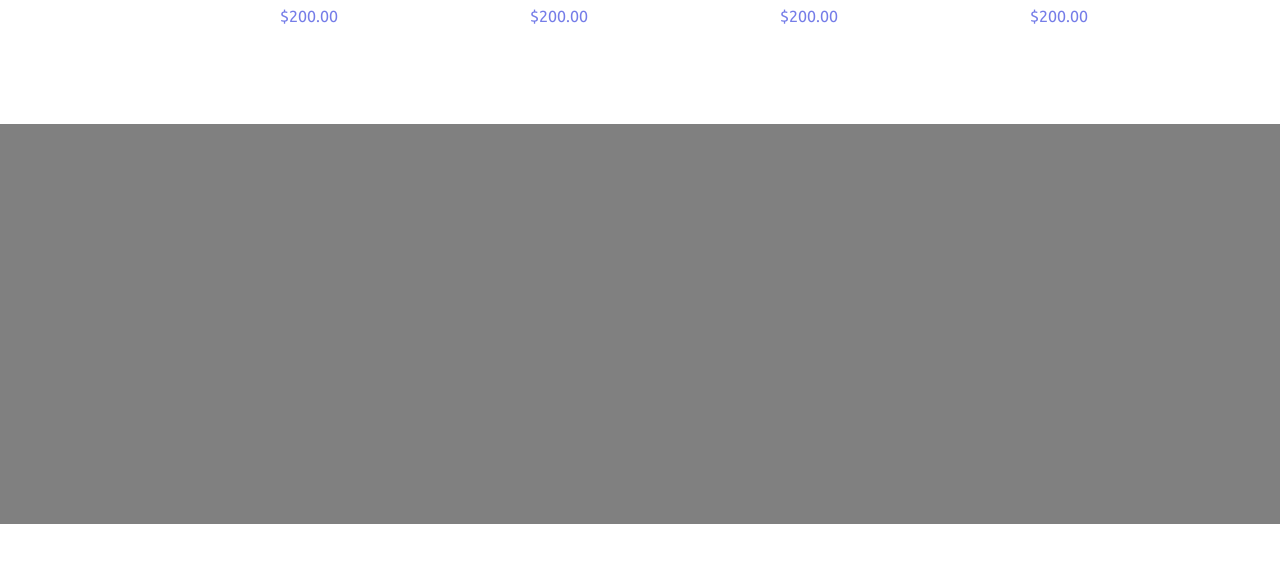
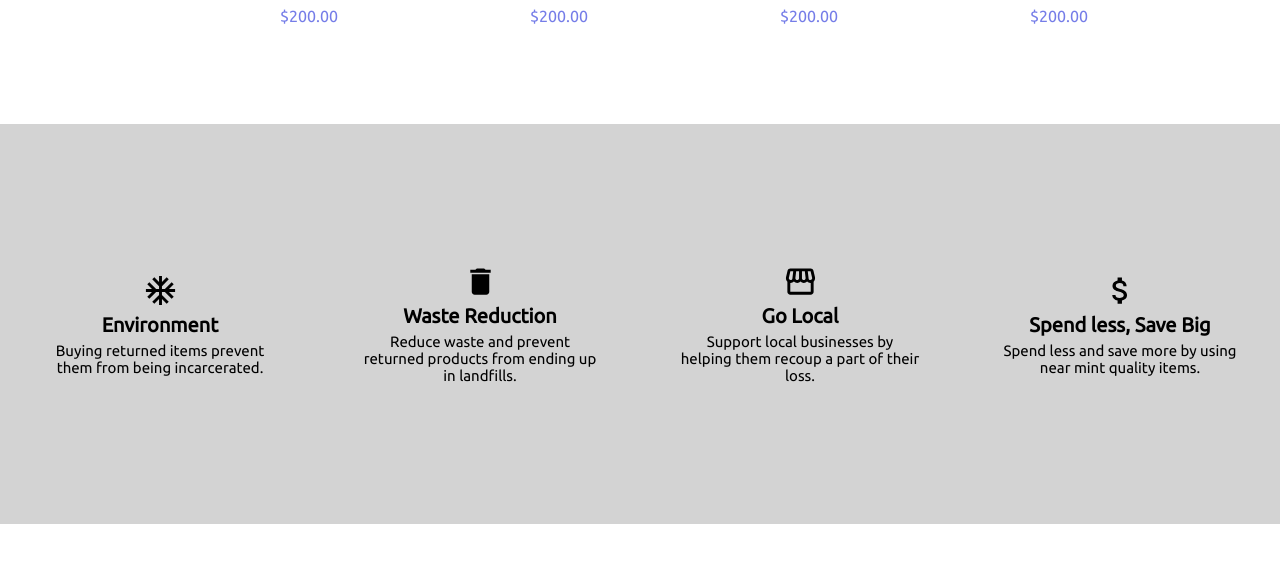
Before and after one commit to computer-geek64/smallfund, a React (Create React App) app in the folder frontend/: page / in a window 1280 px wide. Shown: the part 1380-1946 px from the top of the page. Built offline with nearby package versions, Linux system fonts and the light colour scheme.

Commit message:
Added filler section

```diff
--- a/frontend/src/App.css
+++ b/frontend/src/App.css
@@ -88,7 +88,28 @@
 /* Filler */
 .filler {
   height: 50vh;
-  background-color: grey;
+  background-color: #d3d3d3;
+  display: flex;
+}
+
+.advantage-card {
+  height: 100%;
+  min-width: 25%;
+  display: flex;
+  align-items: center;
+  justify-content: center;
+  flex-direction: column;
+}
+
+.advantage-text {
+  padding: 5px 0;
+  font-weight: 600;
+  font-size: 20px;
+}
+
+.advantage-disc {
+  font-size: 15px;
+  max-width: 75%;
 }
 
 /* AllProducts */
--- a/frontend/src/App.js
+++ b/frontend/src/App.js
@@ -11,6 +11,7 @@ import {
 import './App.css';
 import Products from './components/Products';
 import AllProducts from './components/AllProducts';
+import AdvantageCards from './components/AdvantageCards';
 
 const darkTheme = createTheme({
   palette: {
@@ -30,7 +31,7 @@ function App() {
             <Route exact path="/">
               <Home/>
               <Products/>
-              <div className="filler"></div>
+              <AdvantageCards/>
               <AllProducts/>
             </Route>
 
--- /dev/null
+++ b/frontend/src/components/AdvantageCards.jsx
@@ -0,0 +1,44 @@
+import AcUnitIcon from '@mui/icons-material/AcUnit';
+import DeleteIcon from '@mui/icons-material/Delete';
+import StorefrontIcon from '@mui/icons-material/Storefront';
+import AttachMoneyIcon from '@mui/icons-material/AttachMoney';
+
+const AdvantageCards = () => {
+    return (
+        <div className="filler">
+            <div className="advantage-card">
+                <AcUnitIcon fontSize="large"/>
+                <span className="advantage-text">Environment</span>
+                <span className="advantage-disc">
+                    Buying returned items prevent them from being incarcerated.
+                </span>
+            </div>
+
+            <div className="advantage-card">
+                <DeleteIcon fontSize="large"/>
+                <span className="advantage-text">Waste Reduction</span>
+                <span className="advantage-disc">
+                    Reduce waste and prevent returned products from ending up in landfills.
+                </span>
+            </div>
+
+            <div className="advantage-card">
+                <StorefrontIcon fontSize="large"/>
+                <span className="advantage-text">Go Local</span>
+                <span className="advantage-disc">
+                    Support local businesses by helping them recoup a part of their loss.
+                </span>
+            </div>
+
+            <div className="advantage-card">
+                <AttachMoneyIcon fontSize="large"/>
+                <span className="advantage-text">Spend less, Save Big</span>
+                <span className="advantage-disc">
+                    Spend less and save more by using near mint quality items.
+                </span>
+            </div>
+        </div>
+    )
+}
+
+export default AdvantageCards;
```
